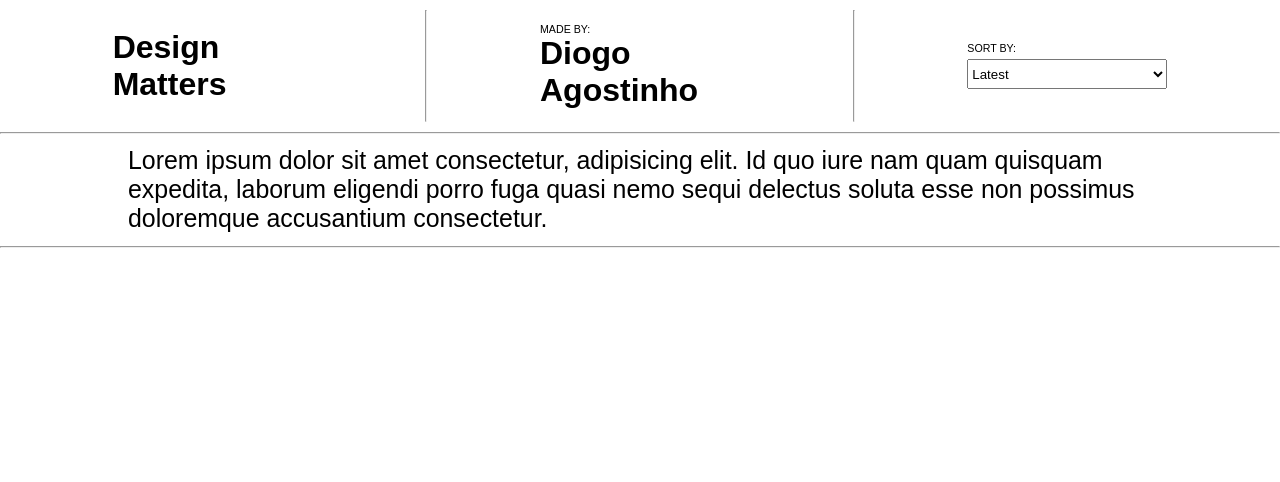
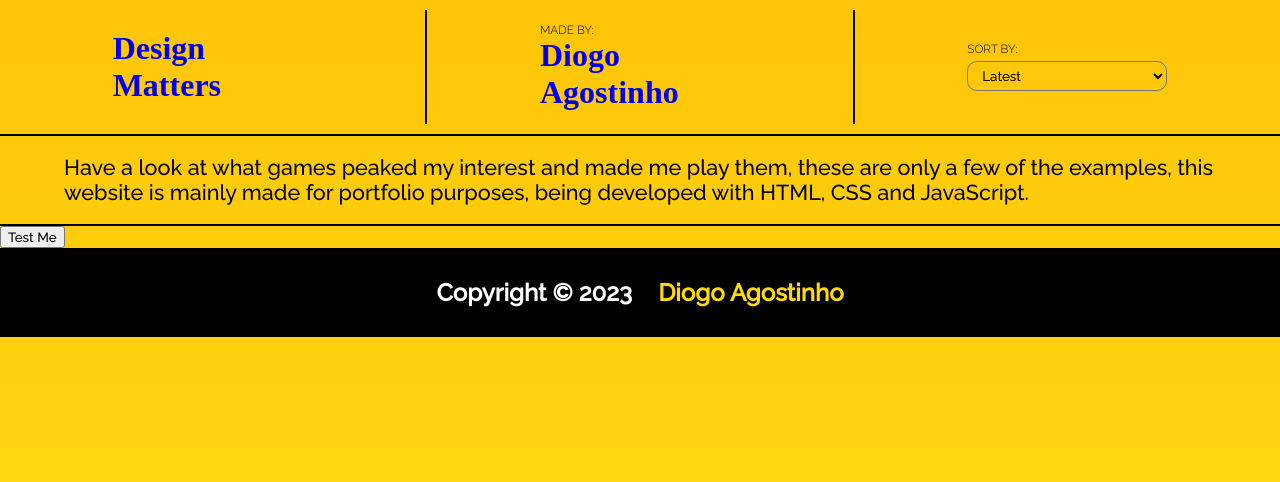
Before and after one commit to diogoagostinho/design-matters-lookalike, a plain HTML site: page index.html in a window 1280 px wide. Drawn offline with Linux system fonts and the light colour scheme; a web font is replaced by a local one.

Commit message:
Database connection
Added a JSON database and connection, along with a JavaScript funtion and UI overhaul

```diff
--- a/css/style.css
+++ b/css/style.css
@@ -1,7 +1,65 @@
 * {
   margin: 0;
-  font-family: sans-serif;
+  font-family: "Raleway", sans-serif;
 }
+
+/*Elements*/
+
+body {
+  /*background-image: linear-gradient(
+    0deg,
+    rgba(245, 142, 142, 1) 0%,
+    rgba(255, 72, 72, 1) 100%
+  );*/
+
+  background-image: linear-gradient(
+    0deg,
+    rgb(255, 224, 22) 0%,
+    rgb(255, 197, 8) 100%
+  );
+  background-attachment: fixed;
+}
+
+a {
+  text-decoration: none;
+  transition: color 0.25s;
+}
+a:visited {
+  color: black;
+}
+a:hover {
+  color: #fff;
+  cursor: pointer;
+}
+
+h1 {
+  max-width: 200px;
+  font-weight: 800;
+  font-family: "Kalnia", serif;
+}
+
+h3 {
+  padding: 1.5% 5%;
+  font-weight: 500;
+  font-size: 2.2ch;
+}
+
+hr {
+  border: 1px solid #000;
+}
+
+select {
+  background: transparent;
+  border-radius: 10px;
+  padding-left: 10px;
+  transition: background 0.25s;
+}
+
+select:hover {
+  background: white;
+}
+
+/*Classes*/
 
 .navbar {
   display: flex;
@@ -21,6 +79,7 @@
 .navbar--text {
   text-transform: uppercase;
   font-size: 1.2ch;
+  font-weight: 300;
 }
 
 .extra-padding {
@@ -32,13 +91,15 @@
   height: 30px;
 }
 
-h1 {
-  max-width: 200px;
-  font-weight: 800;
+.footer__info {
+  display: flex;
+  justify-content: center;
+  padding: 30px 0;
+  background: #000;
+  color: #fff;
 }
 
-h3 {
-  padding: 1% 10%;
-  font-weight: 500;
-  font-size: 2.8ch;
+.footer__eyecatch {
+  color: rgb(255, 218, 8);
+  padding-left: 20px;
 }
--- /dev/null
+++ b/db/database.json
@@ -0,0 +1,5 @@
+[
+  { "id": 1, "name": "Sea of Thieves", "year": 2018, "date": "2023-12-19" },
+  { "id": 2, "name": "No Man's Sky", "year": 2016, "date": "2023-12-18" },
+  { "id": 3, "name": "Warframe", "year": 2019, "date": "2023-12-17" }
+]
--- a/index.html
+++ b/index.html
@@ -3,25 +3,47 @@
   <head>
     <title>Design Matters (lookalike)</title>
     <link rel="stylesheet" href="css/style.css" />
+    <!-- Fonts -->
+    <link rel="preconnect" href="https://fonts.googleapis.com" />
+    <link rel="preconnect" href="https://fonts.gstatic.com" crossorigin />
+    <link
+      href="https://fonts.googleapis.com/css2?family=Kalnia:wght@500&display=swap"
+      rel="stylesheet"
+    />
+    <link
+      href="https://fonts.googleapis.com/css2?family=Raleway:wght@300;500&display=swap"
+      rel="stylesheet"
+    />
+    <!-- Scripts -->
+    <script src="./js/scripts.js" type="text/javascript"></script>
+    <script src="./js/db_connection.js" type="module"></script>
   </head>
   <body>
     <div class="root">
       <header>
         <div class="navbar">
-          <div class="navbar__title block"><h1>Design Matters</h1></div>
+          <div class="navbar__title block">
+            <a target="_blank" href="https://www.designmattersmedia.com/"
+              ><h1>Design Matters</h1></a
+            >
+          </div>
           <hr />
           <div class="navbar__author block">
             <div class="navbar--text">Made by:</div>
-            <h1>Diogo Agostinho</h1>
+            <a href="https://github.com/diogoagostinho" target="_blank"
+              ><h1>Diogo Agostinho</h1></a
+            >
           </div>
           <hr />
           <div class="navbar__sort block">
+            <form action="">
               <div class="navbar--text extra-padding">Sort by:</div>
               <select name="sort_options" id="sort_options">
                 <option value="latest">Latest</option>
                 <option value="name">Name</option>
                 <option value="year">Year</option>
               </select>
+            </form>
           </div>
         </div>
         <hr />
@@ -29,14 +51,24 @@
       <main>
         <div class="description">
           <h3>
-            Lorem ipsum dolor sit amet consectetur, adipisicing elit. Id quo
-            iure nam quam quisquam expedita, laborum eligendi porro fuga quasi
-            nemo sequi delectus soluta esse non possimus doloremque accusantium
-            consectetur.
+            Have a look at what games peaked my interest and made me play them,
+            these are only a few of the examples, this website is mainly made
+            for portfolio purposes, being developed with HTML, CSS and
+            JavaScript.
           </h3>
           <hr />
         </div>
-        <div class="content"></div>
+        <div class="content">
+          <button onclick="test()">Test Me</button>
+        </div>
+        <footer>
+          <div class="footer__info">
+            <h2>
+              Copyright © 2023
+              <span class="footer__eyecatch">Diogo Agostinho</span>
+            </h2>
+          </div>
+        </footer>
       </main>
     </div>
   </body>
--- /dev/null
+++ b/js/db_connection.js
@@ -0,0 +1,2 @@
+import games from "../db/database.json" assert { type: "json" };
+console.log(games);
--- /dev/null
+++ b/js/scripts.js
@@ -0,0 +1,9 @@
+function test() {
+  /*
+  console.log(game[0].id);
+  console.log(game[0].name);
+  console.log(game[0].year);
+  console.log(game[0].date);
+  */
+  console.log("Teste");
+}
```
Also changed, not shown: 1 other file. Lines whose indentation alone changed are shown as unchanged.
